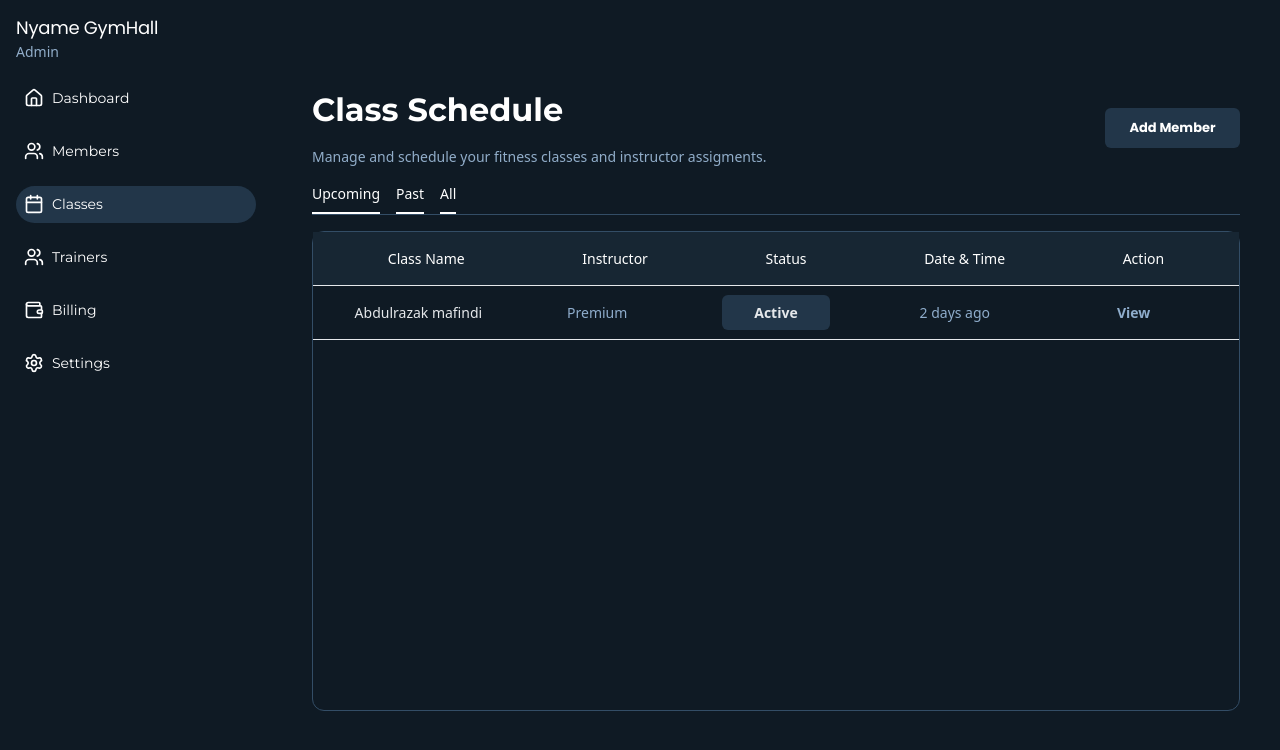
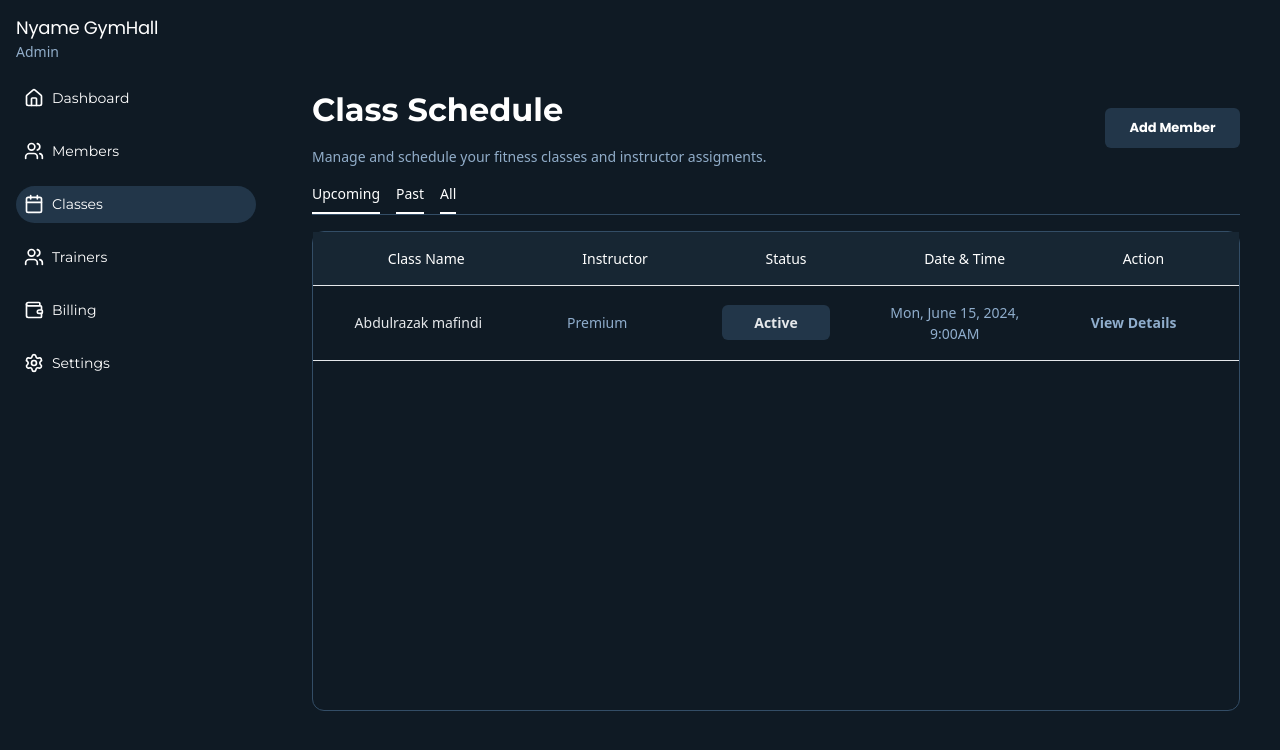
Before and after one commit to mafindijr/Gym-Management-System, a React (Vite) app: page /classes in a window 1280 px wide. Shown: the top 750 px of the page. Built offline with nearby package versions, Linux system fonts and the light colour scheme.

Commit message:
still working on the class component

```diff
--- a/src/pages/classes.jsx
+++ b/src/pages/classes.jsx
@@ -14,7 +14,7 @@ export default function Classes() {
                         name: "",
                         membership: "",
                         status: "",
-                        lastVisit: ""
+                        dateTime: ""
                     });
                     const [isEditing, setIsEditing] = useState(false);
 
@@ -23,7 +23,7 @@ export default function Classes() {
                             name: "Abdulrazak mafindi",
                             membership: "Premium",
                             status: "Active",
-                            lastVisit: "2 days ago",
+                            dateTime: "Mon, June 15, 2024, 9:00AM",
                             action: "View Details"
                         }
                     ]);
@@ -44,7 +44,7 @@ export default function Classes() {
                             name: "",
                             membership: "",
                             status: "",
-                            lastVisit: ""
+                            dateTime: ""
                         });
 
                         setOpenModal(false);
@@ -89,10 +89,10 @@ export default function Classes() {
                                     <span className="bg-[#223649] px-8 py-2 font-semibold rounded-md cursor-pointer text-[#e5e8eb]">{item.status}</span>
                                 </div>
                                 <div className="w-[185px] text-center">
-                                    <span>{item.lastVisit}</span>
+                                    <span>{item.dateTime}</span>
                                 </div>
                                 <div onClick={() => { setSelectedMember(item); setOpenReview(true); }} className="w-[185px] text-center">
-                                    <span className="font-semibold cursor-pointer">View</span>
+                                    <span className="font-semibold cursor-pointer">View Details</span>
                                 </div>
                             </div>
                             ))}
```
